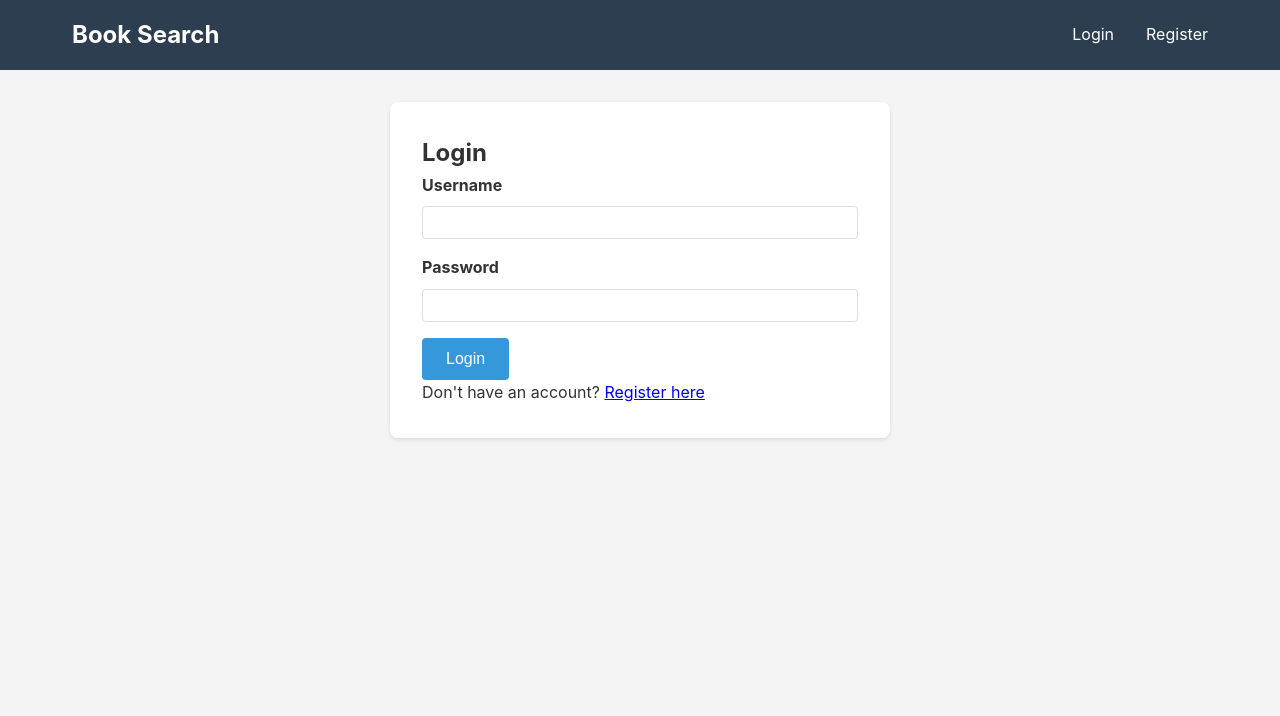
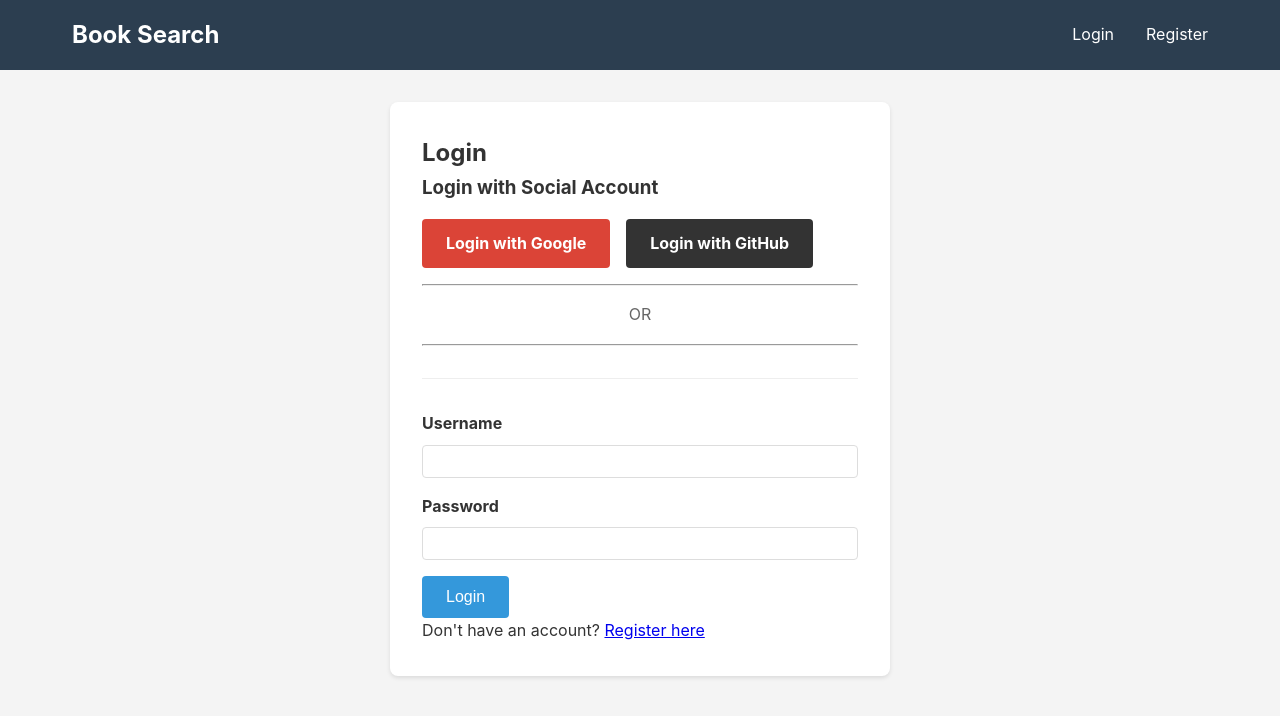
Before and after one commit to TirtheshJani/Library-Applications-, a Flask app: page /login in a window 1280 px wide. Shown: the top 716 px of the page. Run offline with Flask 3, Linux system fonts and the light colour scheme.

Commit message:
new Oauth integration for google

```diff
--- a/booksearch/app.py
+++ b/booksearch/app.py
@@ -1,7 +1,9 @@
-from flask import Flask, render_template, redirect, url_for, flash, request, jsonify
+from flask import Flask, render_template, redirect, url_for, flash, request, jsonify, session, current_app, abort
 from flask_login import LoginManager, login_user, logout_user, login_required, current_user
 from werkzeug.security import generate_password_hash
 import requests
+import secrets
+from urllib.parse import urlencode
 from config import Config
 from models import db, User, BookSearch, SavedBook
 import json
@@ -118,6 +120,110 @@ def login():
 
     return render_template('login.html')
 
+# OAuth Routes
+@app.route('/authorize/<provider>')
+def oauth2_authorize(provider):
+    if not current_user.is_anonymous:
+        return redirect(url_for('search'))
+
+    provider_data = current_app.config['OAUTH2_PROVIDERS'].get(provider)
+    if provider_data is None:
+        abort(404)
+
+    # generate a random string for the state parameter
+    session['oauth2_state'] = secrets.token_urlsafe(16)
+
+    # create a query string with all the OAuth2 parameters
+    qs = urlencode({
+        'client_id': provider_data['client_id'],
+        'redirect_uri': url_for('oauth2_callback', provider=provider, _external=True),
+        'response_type': 'code',
+        'scope': ' '.join(provider_data['scopes']),
+        'state': session['oauth2_state'],
+    })
+
+    # redirect the user to the OAuth2 provider authorization URL
+    return redirect(provider_data['authorize_url'] + '?' + qs)
+
+@app.route('/callback/<provider>')
+def oauth2_callback(provider):
+    if not current_user.is_anonymous:
+        return redirect(url_for('search'))
+
+    provider_data = current_app.config['OAUTH2_PROVIDERS'].get(provider)
+    if provider_data is None:
+        abort(404)
+
+    # if there was an authentication error, flash the error messages and exit
+    if 'error' in request.args:
+        for k, v in request.args.items():
+            if k.startswith('error'):
+                flash(f'{k}: {v}', 'error')
+        return redirect(url_for('login'))
+
+    # make sure that the state parameter matches the one we created in the
+    # authorization request
+    if request.args.get('state') != session.get('oauth2_state'):
+        abort(401)
+
+    # make sure that the authorization code is present
+    if 'code' not in request.args:
+        abort(401)
+
+    # exchange the authorization code for an access token
+    response = requests.post(provider_data['token_url'], data={
+        'client_id': provider_data['client_id'],
+        'client_secret': provider_data['client_secret'],
+        'code': request.args['code'],
+        'grant_type': 'authorization_code',
+        'redirect_uri': url_for('oauth2_callback', provider=provider, _external=True),
+    }, headers={'Accept': 'application/json'})
+
+    if response.status_code != 200:
+        abort(401)
+
+    oauth2_token = response.json().get('access_token')
+    if not oauth2_token:
+        abort(401)
+
+    # use the access token to get the user's email address
+    response = requests.get(provider_data['userinfo']['url'], headers={
+        'Authorization': 'Bearer ' + oauth2_token,
+        'Accept': 'application/json',
+    })
+
+    if response.status_code != 200:
+        abort(401)
+
+    email = provider_data['userinfo']['email'](response.json())
+
+    # find or create the user in the database
+    user = User.query.filter_by(email=email).first()
+    if user is None:
+        # Create new user from OAuth
+        username = email.split('@')[0]  # Use email prefix as username
+
+        # Make sure username is unique
+        counter = 1
+        original_username = username
+        while User.query.filter_by(username=username).first():
+            username = f"{original_username}_{counter}"
+            counter += 1
+
+        user = User(email=email, username=username)
+        # For OAuth users, we don't set a password
+        user.password_hash = ''  # Empty password hash for OAuth users
+        db.session.add(user)
+        db.session.commit()
+
+        flash(f'Welcome! Your account has been created via {provider.title()}.', 'success')
+    else:
+        flash(f'Welcome back! Logged in via {provider.title()}.', 'success')
+
+    # log the user in
+    login_user(user)
+    return redirect(url_for('search'))
+
 @app.route('/logout')
 @login_required
 def logout():
--- a/booksearch/templates/login.html
+++ b/booksearch/templates/login.html
@@ -5,6 +5,29 @@
 {% block content %}
 <div class="auth-container">
     <h2>Login</h2>
+
+    <!-- OAuth Login Buttons -->
+    <div class="oauth-buttons" style="margin-bottom: 2rem;">
+        <h3>Login with Social Account</h3>
+        <div style="display: flex; gap: 1rem; margin-bottom: 1rem;">
+            <a href="{{ url_for('oauth2_authorize', provider='google') }}"
+               class="btn"
+               style="background-color: #db4437; text-decoration: none; display: inline-block;">
+                Login with Google
+            </a>
+            <a href="{{ url_for('oauth2_authorize', provider='github') }}"
+               class="btn"
+               style="background-color: #333; text-decoration: none; display: inline-block;">
+                Login with GitHub
+            </a>
+        </div>
+
+        <div style="text-align: center; margin: 1rem 0; color: #666;">
+            <hr style="margin: 1rem 0;"><span style="background: white; padding: 0 1rem;">OR</span><hr style="margin: 1rem 0;">
+        </div>
+    </div>
+
+    <!-- Traditional Login Form -->
     <form method="POST">
         <div class="form-group">
             <label for="username">Username</label>
@@ -18,4 +41,30 @@
     </form>
     <p>Don't have an account? <a href="{{ url_for('register') }}">Register here</a></p>
 </div>
+
+<style>
+.oauth-buttons {
+    border-bottom: 1px solid #eee;
+    padding-bottom: 1rem;
+}
+
+.oauth-buttons h3 {
+    margin-bottom: 1rem;
+    color: #333;
+}
+
+.oauth-buttons .btn {
+    padding: 0.75rem 1.5rem;
+    border-radius: 4px;
+    color: white;
+    font-weight: bold;
+    border: none;
+    cursor: pointer;
+    transition: opacity 0.2s;
+}
+
+.oauth-buttons .btn:hover {
+    opacity: 0.9;
+}
+</style>
 {% endblock %}
```
Also changed, not shown: booksearch/config.py (+16 -0 lines), booksearch/requirements.txt (+7 -0 lines), booksearch/templates/save_books.html (added, +32 -0 lines), 1 other file.
